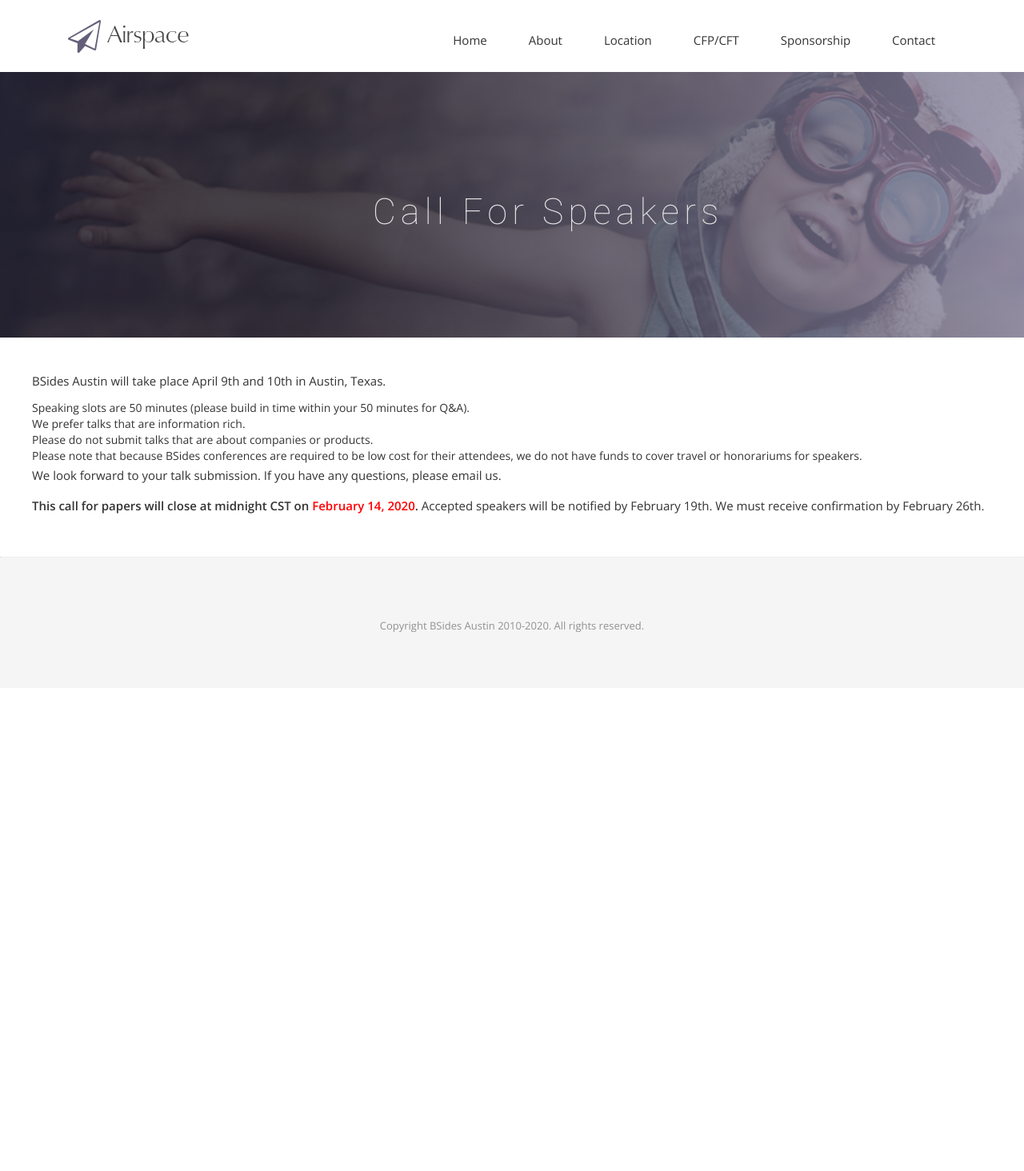
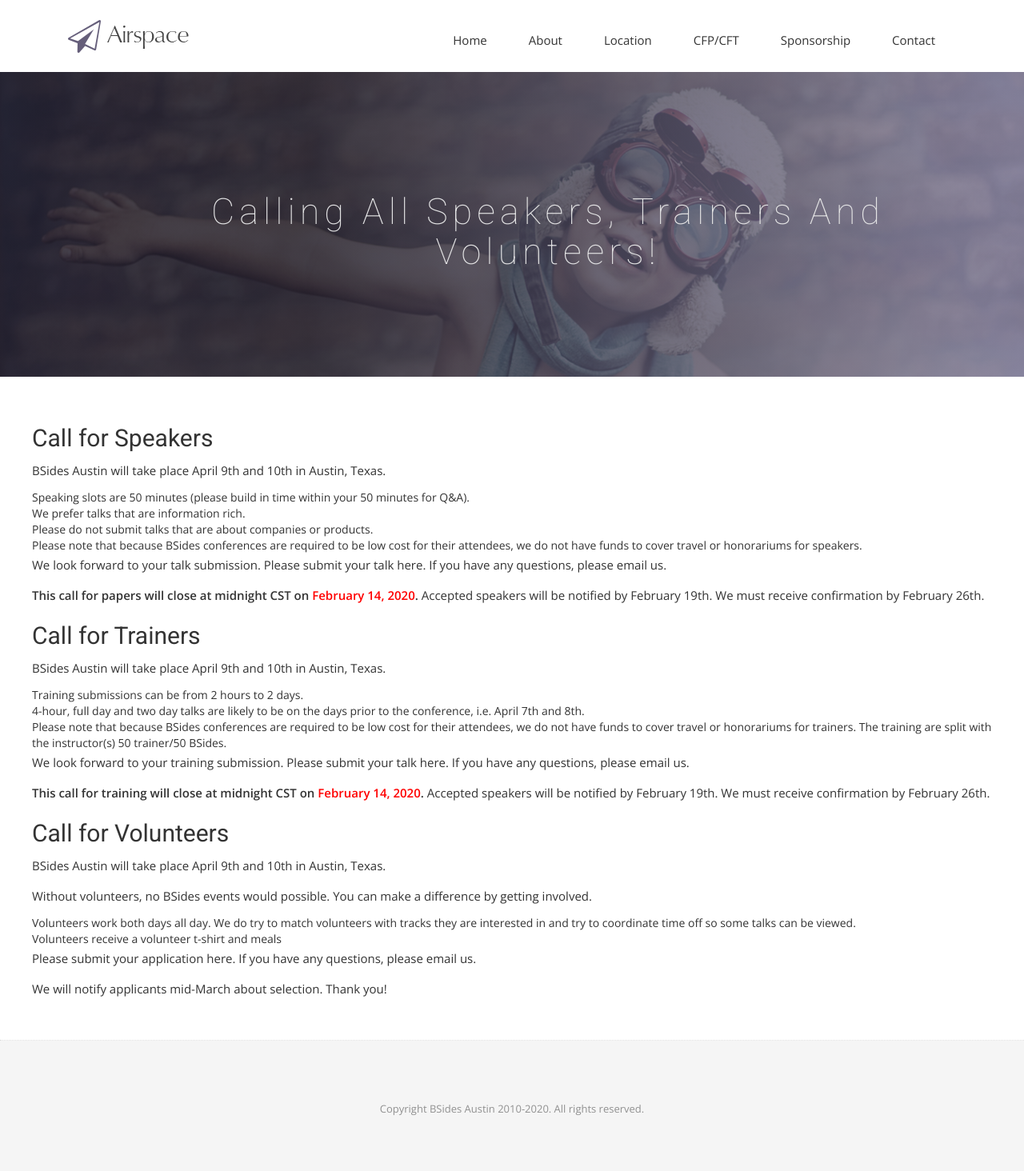
Before and after one commit to bsidesaustin/test, a Jekyll site: the page built from calls.html, in a window 1280 px wide. Shown: the whole page at 80% size. Built offline with Jekyll 4.4.1, drawn with Linux system fonts in a browser that asks for light colours; nearby versions of some CDN libraries; some web fonts are replaced; before the commit the page ends 900 px from its top, so only the background shows below that.

Commit message:
Update calls.html

```diff
--- a/calls.html
+++ b/calls.html
@@ -10,7 +10,7 @@
     <div class="row">
       <div class="col-md-12">
         <div class="block">
-          <h1>Call for Speakers</h1>
+          <h1>Calling all speakers, trainers and volunteers!</h1>
           <p></p>
 
         </div>
@@ -22,6 +22,7 @@
 <div class="post-area">
 
 
+  <h2>Call for Speakers</h2>
 <p>BSides Austin will take place April 9th and 10th in Austin, Texas.</p>
 <ul>
 <li style="list-style-type: none;">
@@ -33,9 +34,37 @@
 </ul>
 </li>
 </ul>
-<p>We look forward to your talk submission. If you have any questions, please email us.</p>
+<p>We look forward to your talk submission. Please submit your talk <a href="https://forms.gle/SpwUrS8bGZMF3F8S9">here.</a> If you have any questions, please email us.</p>
 <p><strong>This call for papers will close at midnight CST on <span style="color: #ff0000;">February 14, 2020</span>.</strong> Accepted speakers will be notified by February 19th. We must receive confirmation by February 26th.</p>
 
-  </p>
+
+<h2>Call for Trainers</h2>
+<p>BSides Austin will take place April 9th and 10th in Austin, Texas.</p>
+<ul>
+<li style="list-style-type: none;">
+<ul>
+<li>Training submissions can be from 2 hours to 2 days.</li>
+<li>4-hour, full day and two day talks are likely to be on the days prior to the conference, i.e. April 7th and 8th.</li>
+<li>Please note that because BSides conferences are required to be low cost for their attendees, we do not have funds to cover travel or honorariums for trainers. The training are split with the instructor(s) 50 trainer/50 BSides.</li>
+</ul>
+</li>
+</ul>
+<p>We look forward to your training submission. Please submit your talk <a href="https://forms.gle/v6SZEbeWwBzdc1uw8">here.</a> If you have any questions, please email us.</p>
+<p><strong>This call for training will close at midnight CST on <span style="color: #ff0000;">February 14, 2020</span>.</strong> Accepted speakers will be notified by February 19th. We must receive confirmation by February 26th.</p>
+
+<h2>Call for Volunteers</h2>
+<p>BSides Austin will take place April 9th and 10th in Austin, Texas.</p>
+<p>Without volunteers, no BSides events would possible. You can make a difference by getting involved.</p>
+<ul>
+<li style="list-style-type: none;">
+<ul>
+<li>Volunteers work both days all day. We do try to match volunteers with tracks they are interested in and try to coordinate time off so some talks can be viewed.</li>
+<li>Volunteers receive a volunteer t-shirt and meals</li>
+</ul>
+</li>
+</ul>
+<p>Please submit your application <a href="https://forms.gle/eTHoE1EUDXFXaD4p9">here.</a> If you have any questions, please email us.</p>
+<p>We will notify applicants mid-March about selection. Thank you!<p>
+
 
 </div>
```
